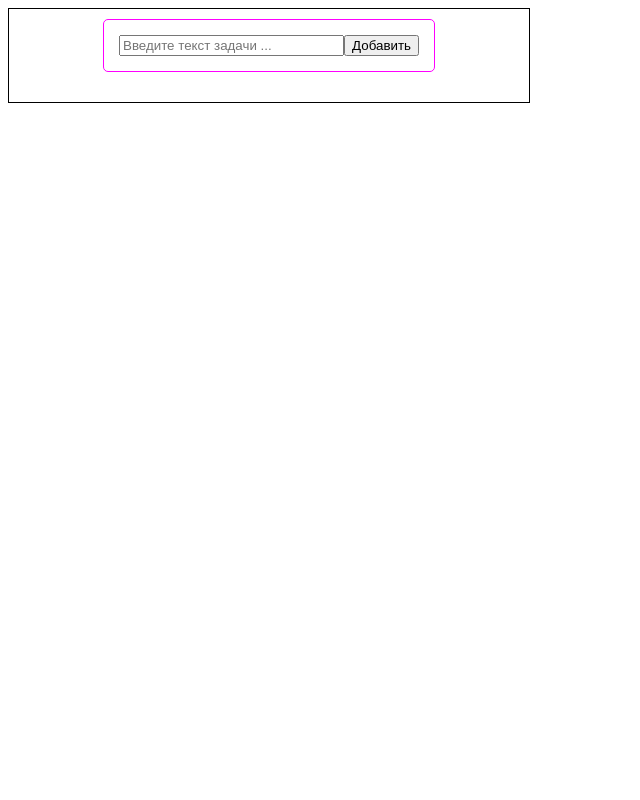
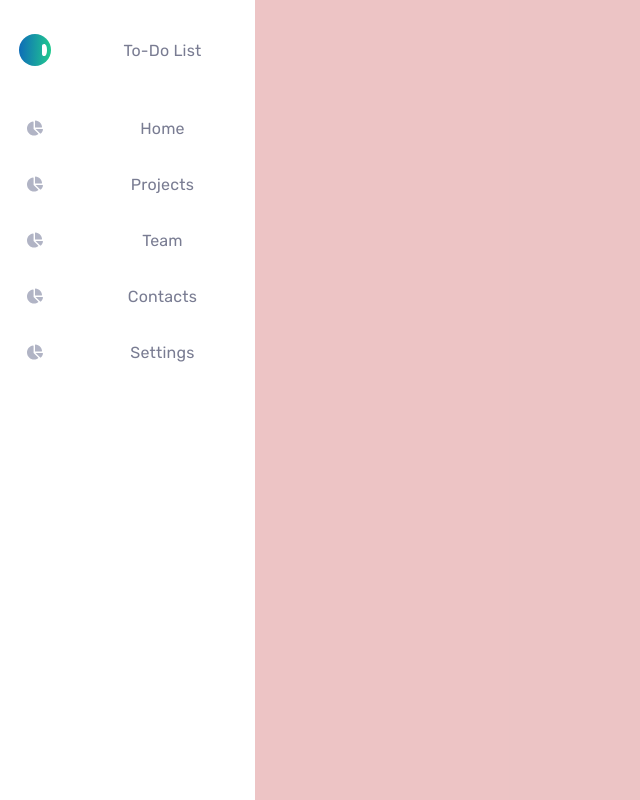
Before and after one commit to vaterpir/react-boilerplate, a React app: page / in a window 1280 px wide. Shown: the whole page, without its empty margins (0-640 px from the left). Built offline with nearby package versions, Linux system fonts and the light colour scheme.

Commit message:
plus commit

```diff
--- a/package.json
+++ b/package.json
@@ -8,7 +8,7 @@
     "predeploy": "npm run build",
     "deploy": "gh-pages -b build",
     "test": "echo \"Error: no test specified\" && exit 1",
-    "start": "webpack-dev-server --mode development --open --hot",
+    "start": "webpack-dev-server --host 192.168.0.7 --port 8080 --mode development --open --hot",
     "build": "webpack --mode production"
   },
   "repository": {
--- a/src/components/App.js
+++ b/src/components/App.js
@@ -1,54 +1,17 @@
 import React, { useState } from "react";
-import { CreateTask } from "./CreateTask";
+import { Navbar } from "./Navbar/Navbar"
+import { Content } from "./Content"
 
 import "../styles/App.css";
 
-let arr = []
 
 export const App = () => {
-  const [list, setList] = useState('');
 
-  const addElem = (newElemArr) => {
-    arr = [...arr, newElemArr];
-    editList(arr);
-  }
-  const editElem = (index, value) => {
-    arr[index] = value;
-  }
-  const deleteElem = (indexDel) => {
-    arr.splice(indexDel, 1);
-    editList(arr);
-  }
-
-  const Task = ({ i, content }) => {
-    const [value, setValue] = useState(content);
-    const [active, setActive] = useState(false);
-    return (
-      <div className="task">
-        <input type="text" value={value} onChange={(event) => setValue(event.target.value)} disabled={!active} />
-        <button onClick={() => {
-          if (active) editElem(i, value);
-          setActive(!active);
-        }}
-        >
-          {`${(!active) ? "Редакт." : "Принять"}`}
-        </button>
-        <button onClick={() => deleteElem(i)}>X</button>
-      </div>
-    )
-  }
-
-  const editList = (newarr) => {
-    const newList = newarr.map((elem, index) => {
-      return <Task i={index} content={elem} key={index} />
-    });
-    setList(newList);
-  }
 
   return (
     <div className="App">
-      <CreateTask arr={arr} edit={addElem} />
-      <div className="taskList">{list}</div>
+      <Navbar />
+      <Content />
     </div>
   );
 };
--- /dev/null
+++ b/src/components/Content.js
@@ -0,0 +1,11 @@
+import React, { useState } from "react";
+
+export const Content = () => {
+
+
+    return (
+        <div className="Content">
+            {/* <Projects /> */}
+        </div>
+    );
+};
--- a/src/components/CreateTask.js
+++ /dev/null
@@ -1,17 +0,0 @@
-import React, { useState } from "react";
-
-export const CreateTask = ({ edit }) => {
-  const [newData, setNewData] = useState(false);
-
-  return (
-    <div className="createTask">
-      <input type="text" onChange={(event) => setNewData(event.target.value)} placeholder="Введите текст задачи ..." />
-      <button onClick={() => {
-        (newData) ? edit(newData) : ""
-      }}
-      >
-        Добавить
-      </button>
-    </div >
-  );
-};
--- /dev/null
+++ b/src/components/Navbar/Navbar.js
@@ -0,0 +1,57 @@
+import React, { useState } from "react";
+import "../../styles/Navbar.css";
+
+const svgLogo = (
+  <svg width="32" height="32" viewBox="0 0 32 32" fill="none" xmlns="http://www.w3.org/2000/svg">
+    <circle cx="16" cy="16" r="16" fill="url(#paint0_linear)" />
+    <path d="M25.0794 10C23.931 10 23 10.931 23 12.0794V19.9206C23 21.069 23.931 22 25.0794 22C26.0053 22 26.7222 21.4775 27.2302 20.4326C27.7434 19.3764 28 17.8933 28 15.9831C28 14.0843 27.7434 12.6124 27.2302 11.5674C26.7222 10.5225 26.0053 10 25.0794 10Z" fill="white" />
+    <defs>
+      <linearGradient id="paint0_linear" x1="0" y1="0" x2="33.0585" y2="1.13369" gradientUnits="userSpaceOnUse">
+        <stop stopColor="#0E6BB8" />
+        <stop offset="1" stopColor="#21CB8E" />
+      </linearGradient>
+    </defs>
+  </svg>
+)
+
+const svgHome = (
+  <svg width="16" height="16" viewBox="0 0 16 16" fill="none" xmlns="http://www.w3.org/2000/svg">
+    <path d="M15.5233 8.94116H8.54418L13.1921 13.5891C13.3698 13.7667 13.6621 13.7812 13.8448 13.6091C14.983 12.5367 15.7659 11.0912 15.9957 9.46616C16.0351 9.18793 15.8042 8.94116 15.5233 8.94116ZM15.0577 7.03528C14.8154 3.52176 12.0077 0.714119 8.49418 0.471767C8.22595 0.453237 8.00006 0.679413 8.00006 0.948236V7.5294H14.5815C14.8504 7.5294 15.0762 7.30352 15.0577 7.03528ZM6.5883 8.94116V1.96206C6.5883 1.68118 6.34153 1.45029 6.06359 1.48971C2.55859 1.985 -0.120524 5.04705 0.00418193 8.71675C0.132417 12.4856 3.37742 15.5761 7.14801 15.5288C8.63036 15.5103 10.0001 15.0326 11.1262 14.2338C11.3586 14.0691 11.3739 13.727 11.1724 13.5256L6.5883 8.94116Z" fill="#B1B4C5" />
+  </svg>
+
+)
+
+export const Navbar = () => {
+
+
+  return (
+    <div className="Navbar">
+      <div className="navbarDetail">
+        <div className="navLogoBlock">
+          <div className="navIcon">{svgLogo}</div>
+          <div className="navDescription">To-Do List</div>
+        </div>
+        <div className="navElement">
+          <div className="navIcon">{svgHome}</div>
+          <div className="navDescription">Home</div>
+        </div>
+        <div className="navElement">
+          <div className="navIcon">{svgHome}</div>
+          <div className="navDescription">Projects</div>
+        </div>
+        <div className="navElement">
+          <div className="navIcon">{svgHome}</div>
+          <div className="navDescription">Team</div>
+        </div>
+        <div className="navElement">
+          <div className="navIcon">{svgHome}</div>
+          <div className="navDescription">Contacts</div>
+        </div>
+        <div className="navElement">
+          <div className="navIcon">{svgHome}</div>
+          <div className="navDescription">Settings</div>
+        </div>
+      </div>
+    </div>
+  );
+};
--- a/src/index.html
+++ b/src/index.html
@@ -5,6 +5,9 @@
     <meta charset="UTF-8">
     <meta name="viewport" content="width=device-width, initial-scale=1.0">
     <meta http-equiv="X-UA-Compatible" content="ie=edge">
+    <link
+        href="https://fonts.googleapis.com/css2?family=Mulish:ital,wght@0,200;0,300;0,400;0,500;0,577;0,600;0,700;0,800;0,900;1,200;1,300;1,400;1,500;1,577;1,600;1,700;1,800;1,900&family=Rubik:ital,wght@0,300;0,400;0,500;0,600;0,623;0,700;0,800;0,900;1,300;1,400;1,500;1,600;1,623;1,700;1,800;1,900&display=swap"
+        rel="stylesheet">
     <title>React Boilerplate</title>
 </head>
 
--- a/src/styles/App.css
+++ b/src/styles/App.css
@@ -1,48 +1,25 @@
+html, body {
+    width: 100%;
+    height: 100%;
+    margin: 0;
+    padding: 0;
+}
+
 .App {
-    width: 500px;
-    border: 1px solid #000;
-    padding: 10px;
+    width: 100vw;
+    height: 100vh;
+    background: #F0F3F5;
     display: flex;
-    flex-direction: column;
+    flex-direction: row;
     justify-content: center;
     align-items: center;
 }
 
-.createTask {
-    border: 1px solid #ff00ff;
-    width: 300px;
-    padding: 15px;
-    border-radius: 5px;
-    display: flex;
-    justify-content: center;
+
+
+.Content {
+    background-color: rgba(230, 111, 111, 0.356);
+    width: 100%;
+    height: 100%;
+    z-index: 1;
 }
-
-.createTask>input {
-    width: 100%;
-    display: flex;
-    justify-content: center;
-}
-
-.taskList {
-    padding: 10px;
-}
-
-.task {
-    margin: 10px;
-    width: 300px;
-    border: 1px solid #000;
-    padding: 15px;
-    border-radius: 5px;
-    display: flex;
-    justify-content: center;
-    align-items: center;
-}
-
-.task>div {
-    display: flex;
-    justify-content: center;
-}
-
-.task>input {
-    width: 100%;
-}
--- /dev/null
+++ b/src/styles/Navbar.css
@@ -0,0 +1,57 @@
+.Navbar {
+    background: #fff;
+    width: 70px;
+    height: 100%;
+    z-index: 2;
+    overflow: hidden;
+}
+
+.Navbar:hover {
+    overflow: visible;
+}
+
+.navbarDetail {
+    background-color: #fff;
+    width: 255px;
+    height: 100%;
+}
+
+.navLogoBlock {
+    height: 100px;
+    width: 100%;
+    display: flex;
+    justify-content: center;
+    align-items: center;
+}
+
+.navElement {
+    height: 56px;
+    width: 100%;
+    display: flex;
+    justify-content: center;
+    align-items: center;
+}
+
+.navIcon {
+    height: 100%;
+    width: 70px;
+    display: flex;
+    justify-content: center;
+    align-items: center;
+}
+
+.navDescription {
+    width: 185px;
+    height: 100%;
+    display: flex;
+    justify-content: center;
+    align-items: center;
+    font-family: Rubik;
+    font-style: normal;
+    font-weight: normal;
+    font-size: 16px;
+    line-height: 19px;
+    /* identical to box height */
+    letter-spacing: 0.2px;
+    color: #797C92;
+}
--- a/webpack.config.js
+++ b/webpack.config.js
@@ -2,7 +2,10 @@ const path = require("path");
 const HtmlWebpackPlugin = require("html-webpack-plugin");
 
 module.exports = {
-  entry: "./src/index.js",
+  entry: [
+    'webpack-dev-server/client?http://0.0.0.0:80',
+    "./src/index.js"
+  ],
   output: {
     path: path.join(__dirname, "/dist"),
     filename: "index-bundle.js"
```
Also changed, not shown: dist/index-bundle.js, dist/index.html.
